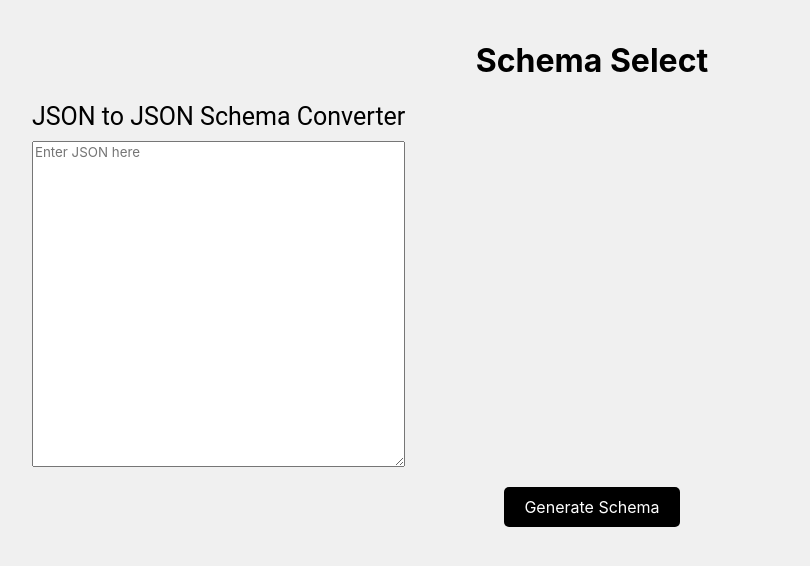
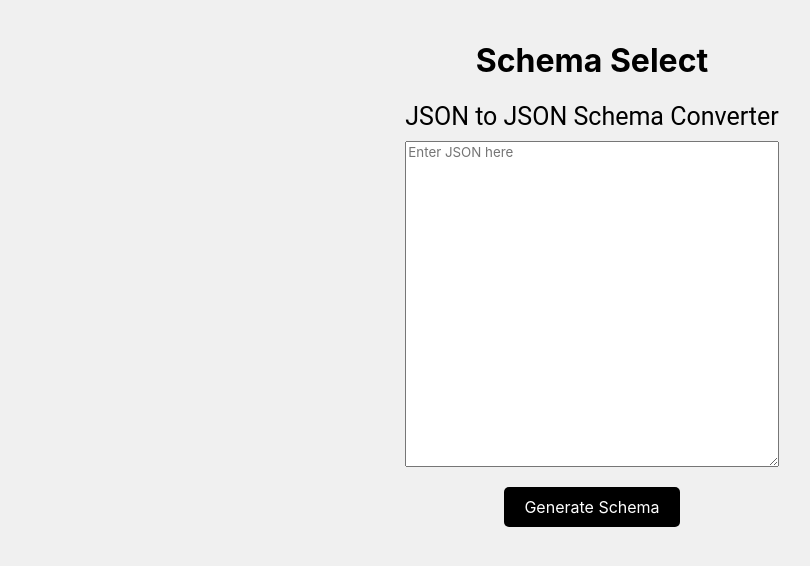
Before and after one commit to micalopez0112/proyecto-grado, a React (Create React App) app in the folder frontend/: page /SchemaSelect in a window 1280 px wide. Shown: the top 566 px of the page, without its empty margins (48-858 px from the left). Built offline with nearby package versions, Linux system fonts and the light colour scheme.

Commit message:
Update SchemaSelect.tsx

```diff
--- a/frontend/src/pages/SchemaSelect.tsx
+++ b/frontend/src/pages/SchemaSelect.tsx
@@ -33,7 +33,6 @@ const SchemaSelect = () => {
     return (
         <div style={styles.container}>
             <h1>Schema Select</h1>
-            <div className='content-container'>
             <div style={{display:'flex',flexDirection:'column',}}>
             <span style={{fontFamily:'Roboto',fontSize:'25px', marginBottom:'10px'}}>JSON to JSON Schema Converter</span>
                 <textarea
@@ -43,7 +42,6 @@ const SchemaSelect = () => {
                 onChange={handleInputChange}
                 placeholder="Enter JSON here"
                 />
-                </div>
             </div>
             <div style={{
           display: "flex",
@@ -70,6 +68,9 @@ const styles: { [key: string]: React.CSSProperties } = {
         padding: '20px',
         backgroundColor: '#f0f0f0',
         minHeight: '100vh',
+      },
+      inputWrapper:{
+
       }
 
 }
```
Lines whose indentation alone changed are shown as unchanged.
